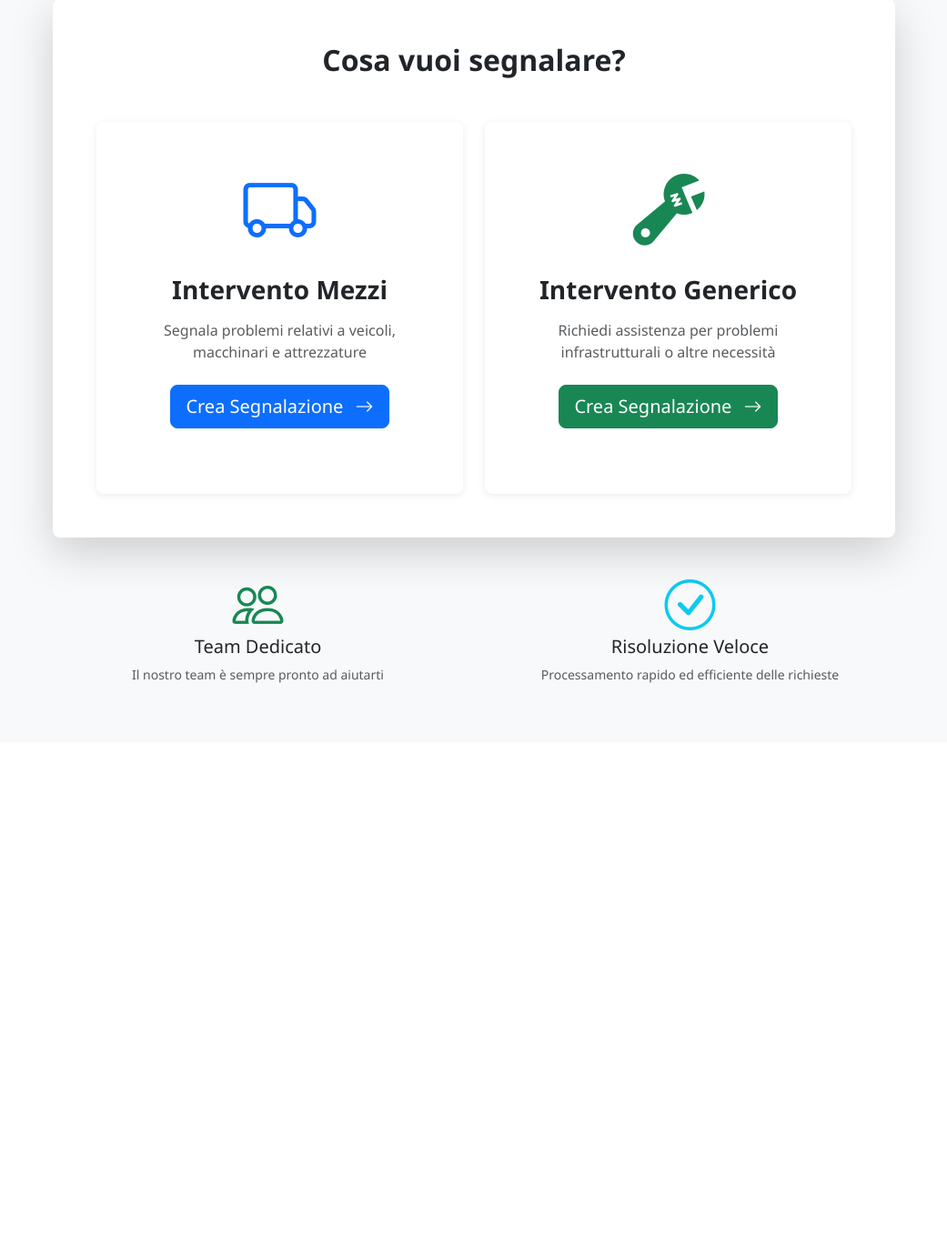
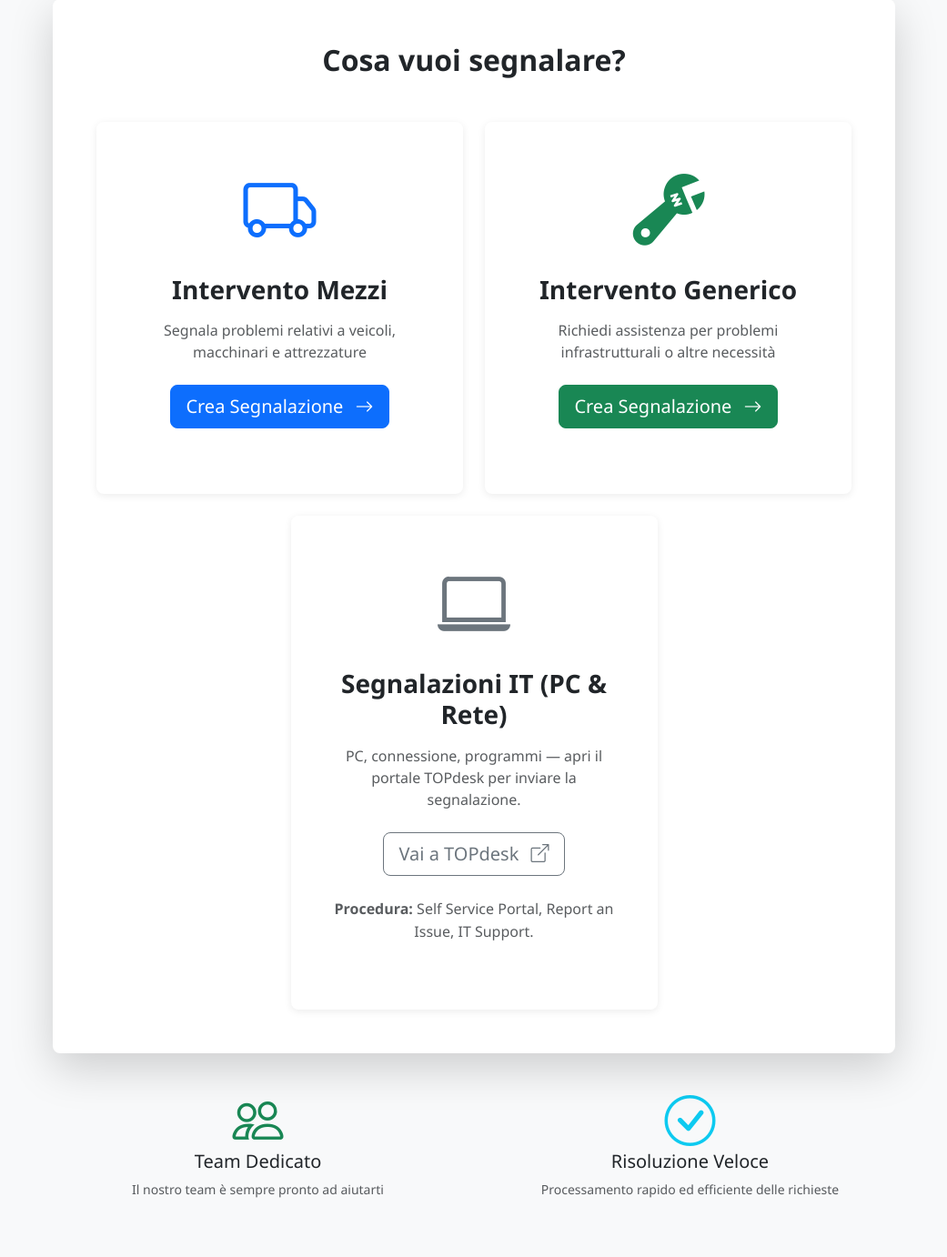
Before and after one commit to DenisTrokan/FIXIT, a Flask app: page / in a window 1280 px wide. Shown: the part 299-1681 px from the top of the page at 91% size, without its empty margins (119-1160 px from the left). Before the commit the page ends 1050 px from the top, so only its background shows below. Run offline with Flask 3, Linux system fonts and the light colour scheme; parts of the project's set-up code (start-up, migrations or seed data) failed here and were passed over; some libraries are stand-ins or nearby versions.

```diff
--- a/templates/index.html
+++ b/templates/index.html
@@ -61,6 +61,33 @@
                         </a>
                     </div>
                 </div>
+
+                <!-- Terza casella: Segnalazioni IT (PC / Connessione / Programmi) -->
+                <div class="row mt-4">
+                    <div class="col-md-6 offset-md-3">
+                        <a href="https://dfds.topdesk.net/" class="text-decoration-none" target="_blank" rel="noopener noreferrer">
+                            <div class="card h-100 border-secondary hover-card" style="transition: all 0.3s;">
+                                <div class="card-body text-center p-5">
+                                    <div class="mb-4">
+                                        <i class="bi bi-laptop display-1 text-secondary"></i>
+                                    </div>
+                                    <h3 class="card-title fw-bold mb-3">Segnalazioni IT (PC & Rete)</h3>
+                                    <p class="card-text text-muted">
+                                        PC, connessione, programmi — apri il portale TOPdesk per inviare la segnalazione.
+                                    </p>
+                                    <div class="mt-4">
+                                        <span class="btn btn-outline-secondary btn-lg">
+                                            Vai a TOPdesk <i class="bi bi-box-arrow-up-right ms-2"></i>
+                                        </span>
+                                    </div>
+                                    <div class="mt-4 text-muted" style="max-width: 520px; margin: 0 auto; font-size: 1rem; line-height: 1.6;">
+                                        <strong>Procedura:</strong> Self Service Portal, Report an Issue, IT Support.
+                                    </div>
+                                </div>
+                            </div>
+                        </a>
+                    </div>
+                </div>
             </div>
         </div>
 
```
Also changed, not shown: templates/ticket_detail.html (+9 -0 lines).
